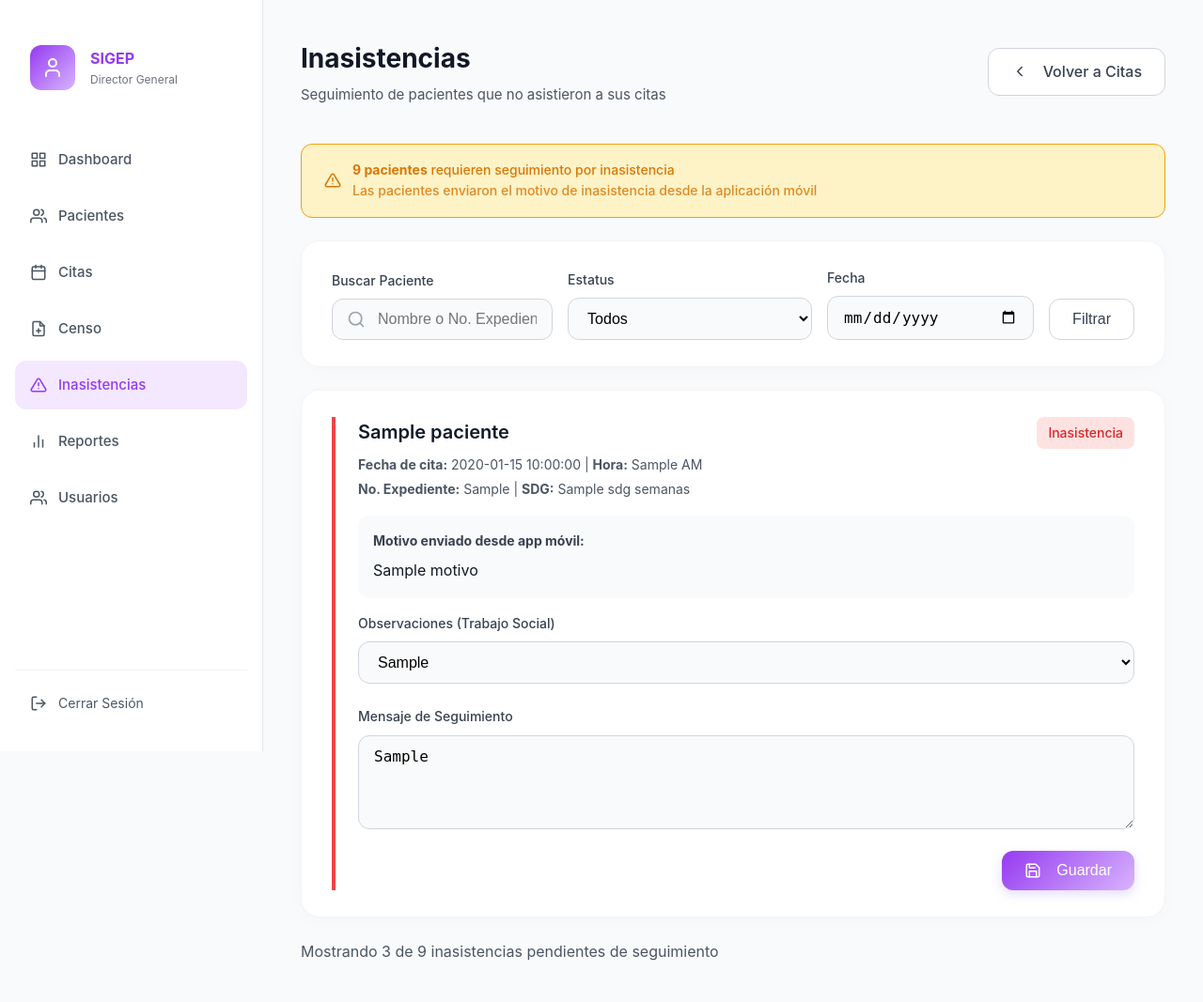
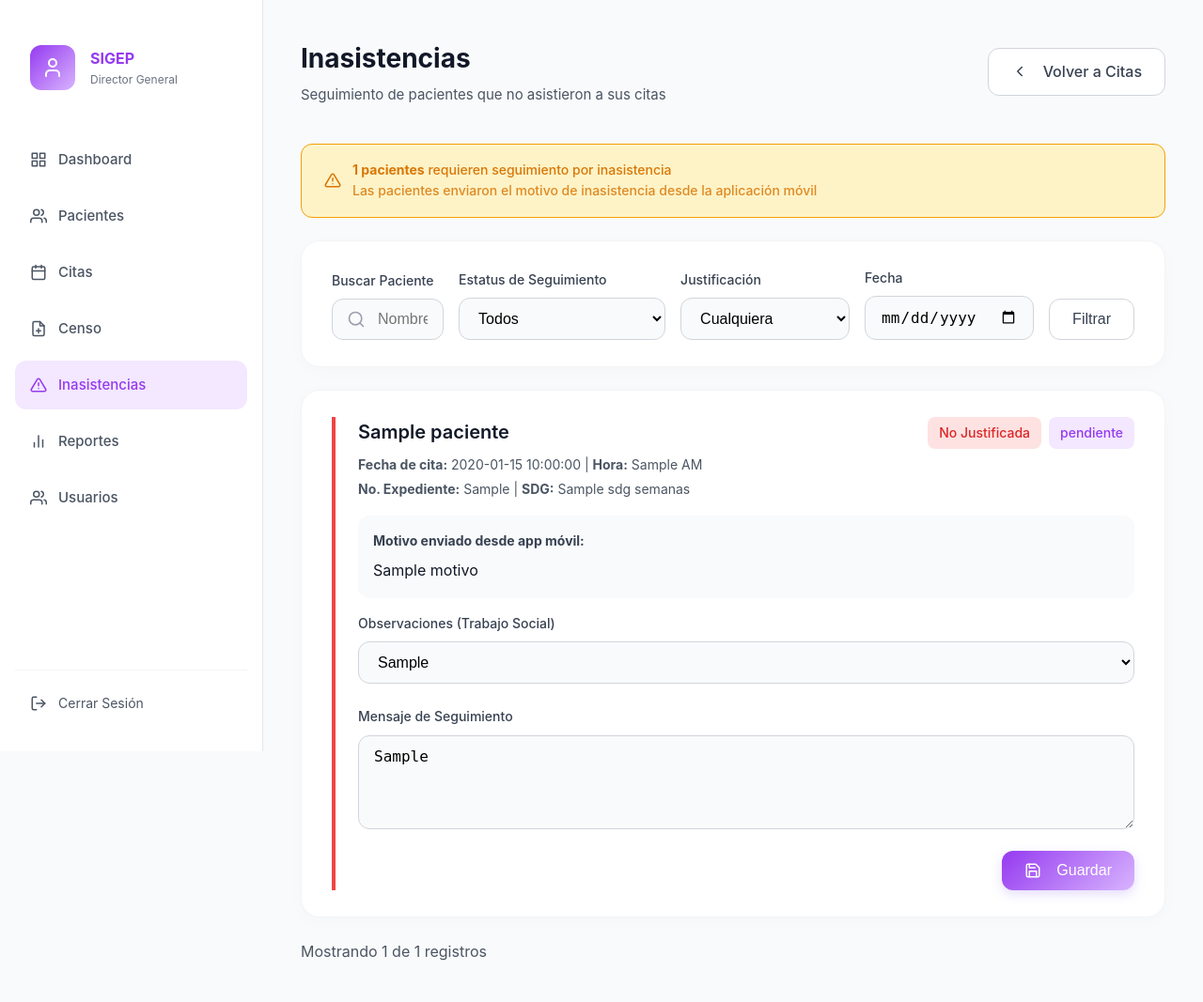
Before and after one commit to Abril-Aguilar2112/SISTEMA-INTEGRAL-DE-CONTROL-PRENATAL, a Flask app: template web/templates/direccion/inasistencias.html in a window 1280 px wide. Shown: the whole page at 94% size. Run offline with Flask 3, Linux system fonts and the light colour scheme; the template is opened without the code that fills it: most values are stand-ins (such as "Sample title", 1, 10 or a date in 2020); parts of the project's set-up code (start-up, migrations or seed data) failed here and were passed over.

Commit message:
feat: mejoras en modulo de inasistencias - filtros avanzados, contadores dinamicos y gestion de seguimiento

```diff
--- a/web/templates/direccion/inasistencias.html
+++ b/web/templates/direccion/inasistencias.html
@@ -82,33 +82,43 @@
         <div class="alert alert-warning mb-6" role="alert">
             <svg xmlns="http://www.w3.org/2000/svg" width="18" height="18" viewBox="0 0 24 24" fill="none" stroke="currentColor" stroke-width="2" stroke-linecap="round" stroke-linejoin="round"><path d="M10.29 3.86L1.82 18a2 2 0 0 0 1.71 3h16.94a2 2 0 0 0 1.71-3L13.71 3.86a2 2 0 0 0-3.42 0z"></path><line x1="12" y1="9" x2="12" y2="13"></line><line x1="12" y1="17" x2="12.01" y2="17"></line></svg>
             <div>
-                <strong>9 pacientes</strong> requieren seguimiento por inasistencia
+                <strong>{{ inasistencias["count"] }} pacientes</strong> requieren seguimiento por inasistencia
                 <div style="font-size: 0.875rem; font-weight: 500; opacity: 0.85;">Las pacientes enviaron el motivo de inasistencia desde la aplicación móvil</div>
             </div>
         </div>
 
         <div class="section-card mb-6">
             <form method="GET" action="{{ url_for('inasistencias.get_inasistencias') }}">
-                <div style="display: grid; grid-template-columns: 1fr 260px 220px auto; gap: 1rem; align-items: end;">
+                <div style="display: grid; grid-template-columns: 1fr 220px 180px 180px auto; gap: 1rem; align-items: end;">
                     <div class="form-group" style="margin: 0;">
                         <label class="form-label">Buscar Paciente</label>
                         <div class="input-group">
-                            <input type="text" name="search" class="form-input" placeholder="Nombre o No. Expediente...">
+                            <input type="text" name="search" class="form-input" placeholder="Nombre o No. Expediente..." value="{{ request.args.get('search', '') }}">
                             <svg xmlns="http://www.w3.org/2000/svg" width="18" height="18" viewBox="0 0 24 24" fill="none" stroke="currentColor" stroke-width="2" stroke-linecap="round" stroke-linejoin="round" class="search-icon" style="position: absolute; left: 1rem; color: var(--gray-400);"><circle cx="11" cy="11" r="8"></circle><line x1="21" y1="21" x2="16.65" y2="16.65"></line></svg>
                         </div>
                     </div>
                     <div class="form-group" style="margin: 0;">
-                        <label class="form-label">Estatus</label>
+                        <label class="form-label">Estatus de Seguimiento</label>
                         <select name="estatus" class="form-select">
                             <option value="">Todos</option>
-                            <option value="pendiente">Pendiente</option>
-                            <option value="reagendada">Se le agendará nueva cita</option>
-                            <option value="baja">Dada de baja</option>
+                            <option value="pendiente" {% if request.args.get('estatus') == 'pendiente' %}selected{% endif %}>Pendientes</option>
+                            <option value="Se le agendará nueva cita" {% if request.args.get('estatus') == 'Se le agendará nueva cita' %}selected{% endif %}>Nueva Cita</option>
+                            <option value="Se canalizará a trabajo social" {% if request.args.get('estatus') == 'Se canalizará a trabajo social' %}selected{% endif %}>Canalizar T.S.</option>
+                            <option value="Se dará de baja temporalmente" {% if request.args.get('estatus') == 'Se dará de baja temporalmente' %}selected{% endif %}>Baja Temporal</option>
+                            <option value="Sin acción requerida" {% if request.args.get('estatus') == 'Sin acción requerida' %}selected{% endif %}>Sin Acción</option>
+                        </select>
+                    </div>
+                    <div class="form-group" style="margin: 0;">
+                        <label class="form-label">Justificación</label>
+                        <select name="justificada" class="form-select">
+                            <option value="">Cualquiera</option>
+                            <option value="true" {% if request.args.get('justificada') == 'true' %}selected{% endif %}>Justificadas</option>
+                            <option value="false" {% if request.args.get('justificada') == 'false' %}selected{% endif %}>No Justificadas</option>
                         </select>
                     </div>
                     <div class="form-group" style="margin: 0;">
                         <label class="form-label">Fecha</label>
-                        <input type="date" name="fecha" class="form-input">
+                        <input type="date" name="fecha" class="form-input" value="{{ request.args.get('fecha', '') }}">
                     </div>
                     <button type="submit" class="btn btn-secondary">Filtrar</button>
                 </div>
@@ -130,7 +140,19 @@
                             <strong>No. Expediente:</strong> {{ inasistencia["id_paciente"] }} | <strong>SDG:</strong> {{ inasistencia["sdg"] }} semanas
                         </p>
                     </div>
-                    <span class="badge badge-danger">Inasistencia</span>
+                    <div style="display: flex; gap: 0.5rem; align-items: start;">
+                        {% if inasistencia["justificada"] %}
+                            <span class="badge badge-success">Justificada</span>
+                        {% else %}
+                            <span class="badge badge-danger">No Justificada</span>
+                        {% endif %}
+
+                        {% if inasistencia["estatus"] %}
+                            <span class="badge badge-info">{{ inasistencia["estatus"] }}</span>
+                        {% else %}
+                            <span class="badge badge-warning">Pendiente de Seguimiento</span>
+                        {% endif %}
+                    </div>
                 </div>
 
                 <div style="background: var(--gray-50); padding: 1rem; border-radius: 0.75rem; margin-bottom: 1rem;">
@@ -144,19 +166,21 @@
                 <form method="POST" action="{{ url_for('inasistencias.actualizar_inasistencia', id_inasistencia=inasistencia['id_inasistencia']) }}">
                     <div style="margin-bottom: 1rem;">
                         <label class="form-label">Observaciones (Trabajo Social)</label>
-                        <select name="observacion" class="form-select" style="margin-bottom: 0.5rem;">
-                            {%  if inasistencia["observacion_inasistencia"] %}
-                                <option value="{{ inasistencia["observacion_inasistencia"] }}">{{ inasistencia["observacion_inasistencia"] }}</option>
-                                {% for tipo_observacion in ["Se le agendará nueva cita", "Se canalizará a trabajo social", "Se dará de baja temporalmente"] %}
-                                    {% if inasistencia["observacion_asistencia"] != tipo_observacion %}
+                        <select name="observacion_ts" class="form-select" style="margin-bottom: 0.5rem;">
+                            {% set current_obs = inasistencia["observacion_ts"] or inasistencia["observacion_inasistencia"] %}
+                            {% if current_obs %}
+                                <option value="{{ current_obs }}" selected>{{ current_obs }}</option>
+                                {% for tipo_observacion in ["Se le agendará nueva cita", "Se canalizará a trabajo social", "Se dará de baja temporalmente", "Sin acción requerida"] %}
+                                    {% if current_obs != tipo_observacion %}
                                         <option value="{{ tipo_observacion }}">{{ tipo_observacion }}</option>
                                     {% endif %}
                                 {% endfor %}
                             {% else %}
-                                <option value="" selected>Seleccionar</option>
+                                <option value="" selected>Seleccionar Acción de Seguimiento...</option>
                                 <option value="Se le agendará nueva cita">Se le agendará nueva cita</option>
                                 <option value="Se canalizará a trabajo social">Se canalizará a trabajo social</option>
                                 <option value="Se dará de baja temporalmente">Se dará de baja temporalmente</option>
+                                <option value="Sin acción requerida">Sin acción requerida</option>
                             {% endif %}
                         </select>
                     </div>
@@ -189,7 +213,7 @@
         {% endif %}
 
         <div style="margin-top: 1.5rem;">
-            <p style="color: var(--gray-600);">Mostrando 3 de 9 inasistencias pendientes de seguimiento</p>
+            <p style="color: var(--gray-600);">Mostrando {{ inasistencias["data"]|length }} de {{ inasistencias["count"] }} registros</p>
         </div>
     </div>
 </body>
```
Also changed, not shown: web/services/inasistencia_service.py (+8 -2 lines).
